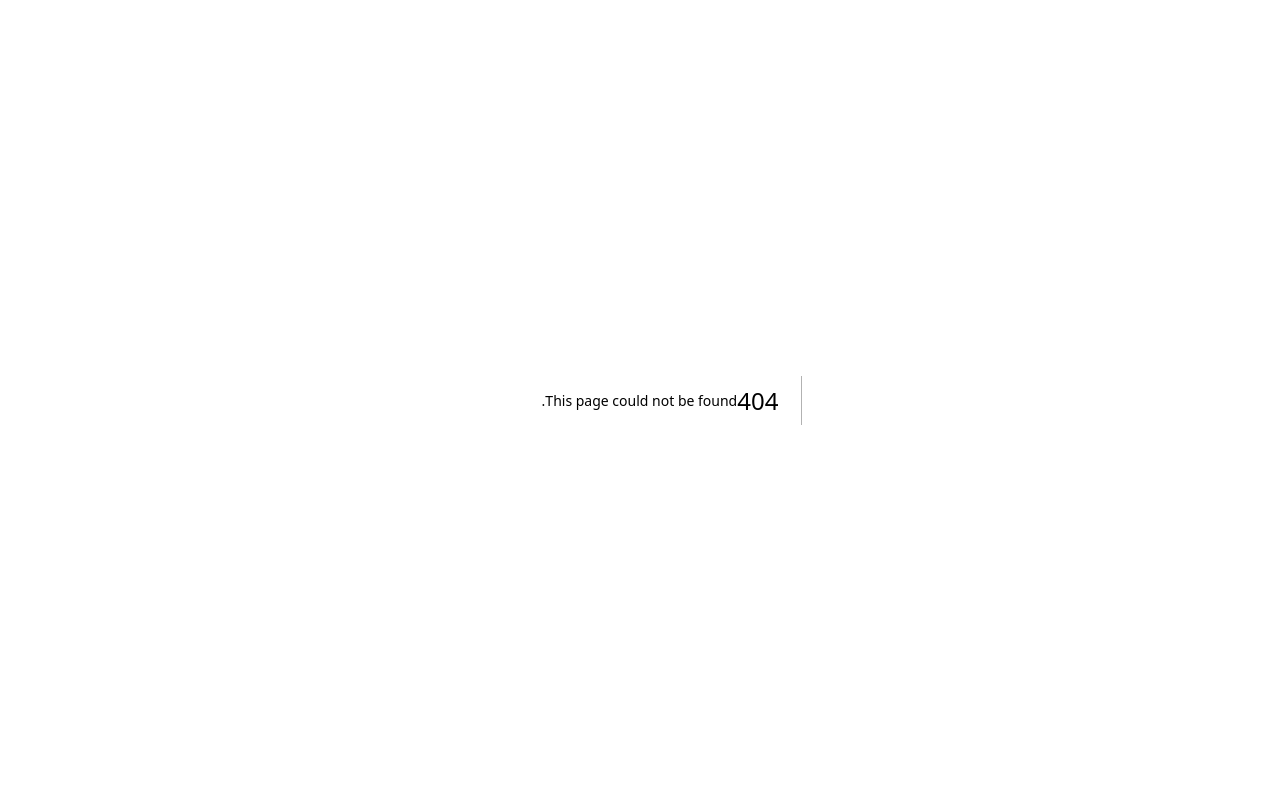
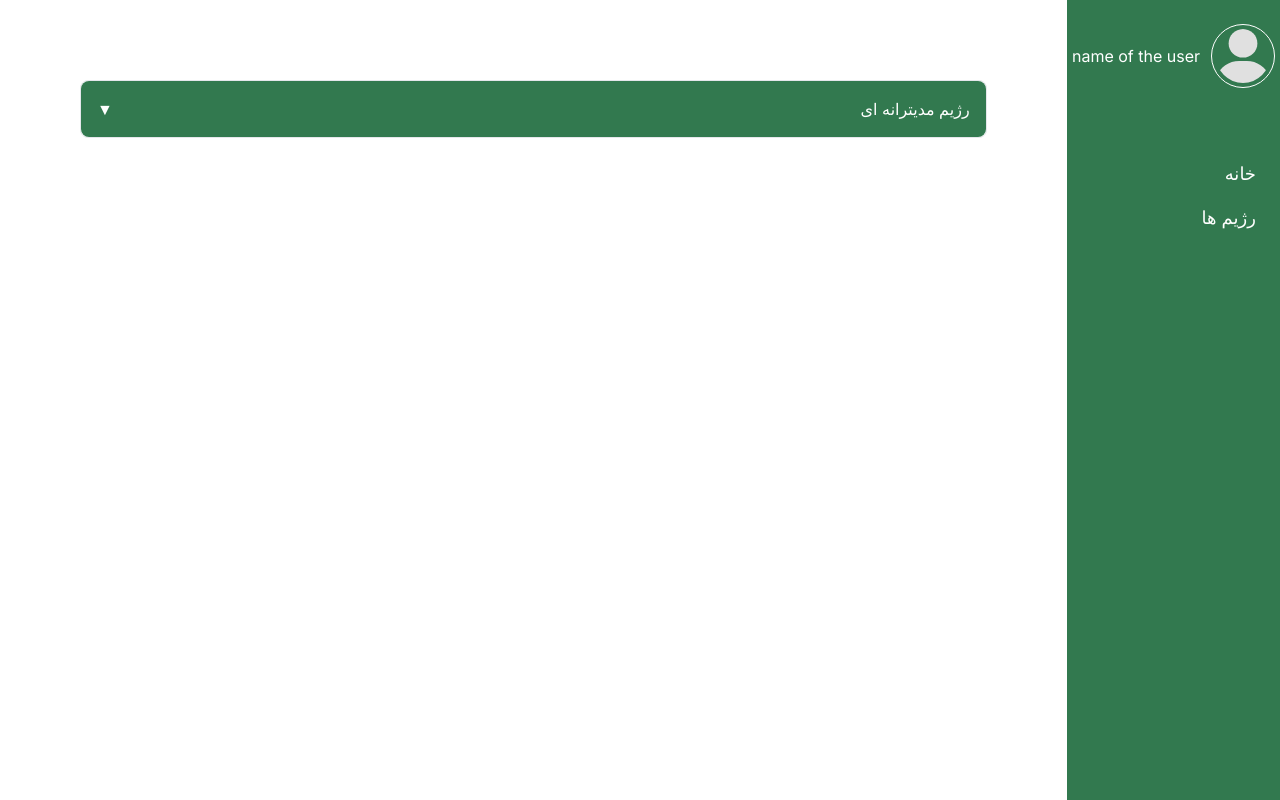
Before and after one commit to ParsaBordbar/Healthcare_Diet, a Next.js app in the folder client/: page /user/1/panel/diets in a window 1280 px wide. Before the commit this address had no page. Built offline with nearby package versions, Linux system fonts and the light colour scheme.

Commit message:
Start Dynamic routes for users.

```diff
--- /dev/null
+++ b/client/src/app/user/[user]/panel/(main)/page.tsx
@@ -0,0 +1,5 @@
+
+const MainPage = () => {
+  return <h1>main page of user panel</h1>;
+};
+export default MainPage;
--- /dev/null
+++ b/client/src/app/user/[user]/panel/diets/page.tsx
@@ -0,0 +1,45 @@
+"use client";
+import Accordion from "@/components/Accordion";
+import MediterranealForm from "@/components/MediterranealForm";
+import { useState } from "react";
+
+const DietsUserPanel = () => {
+
+  const [accordions, setAccordion] = useState([
+    {
+      key: 1,
+      title: "رژیم مدیترانه ای",
+      data: <MediterranealForm />,
+      isOpen: false,
+    },
+
+  ]);
+
+  const toggleAccordion = (accordionkey: any) => {
+    const updatedAccordions = accordions.map((accord: any) => {
+      if (accord.key === accordionkey) {
+        return { ...accord, isOpen: !accord.isOpen };
+      } else {
+        return { ...accord, isOpen: false };
+      }
+    });
+
+    setAccordion(updatedAccordions);
+  };
+
+  return (
+    <div className="flex flex-col gap-7">
+      {accordions.map((accordion) => (
+        <Accordion
+          key={accordion.key}
+          title={accordion.title}
+          data={accordion.data}
+          isOpen={accordion.isOpen}
+          toggleAccordion={() => toggleAccordion(accordion.key)}
+        />
+      ))}
+    </div>
+  );
+};
+
+export default DietsUserPanel;
```
